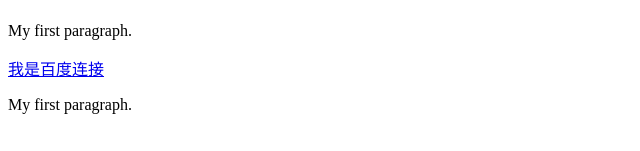
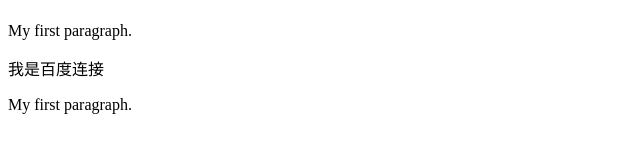
Before and after one commit to faycoder/learnHTML, a plain HTML site: page index.html in a window 1280 px wide. Shown: the part 138-289 px from the top of the page, without its empty margins (0-640 px from the left). Drawn offline with Linux system fonts and the light colour scheme.

Commit message:
Update index.html

```diff
--- a/index.html
+++ b/index.html
@@ -9,7 +9,7 @@
     <p>My first paragraph.</p>
    <h6>Your First Reader</h6>
     <p>My first paragraph.</p>
-   <a href=http://www.baidu.com>我是百度连接</a>
+   <a http://www.baidu.com>我是百度连接</a>
     <p>My first paragraph.</p>
 
 </body>
```
